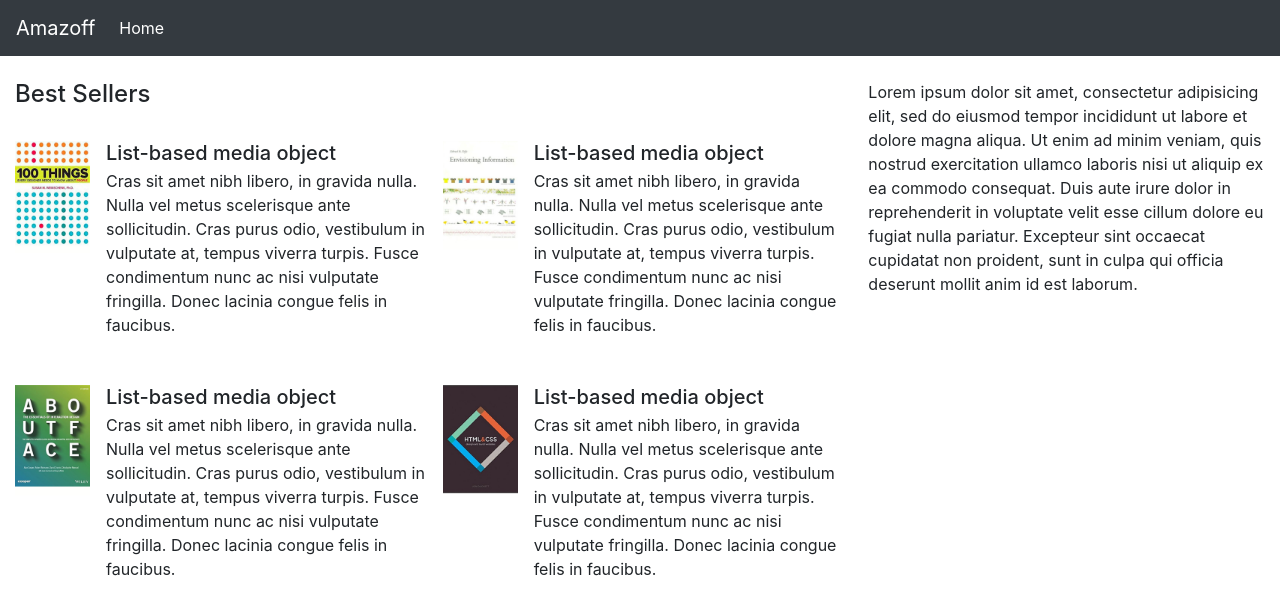
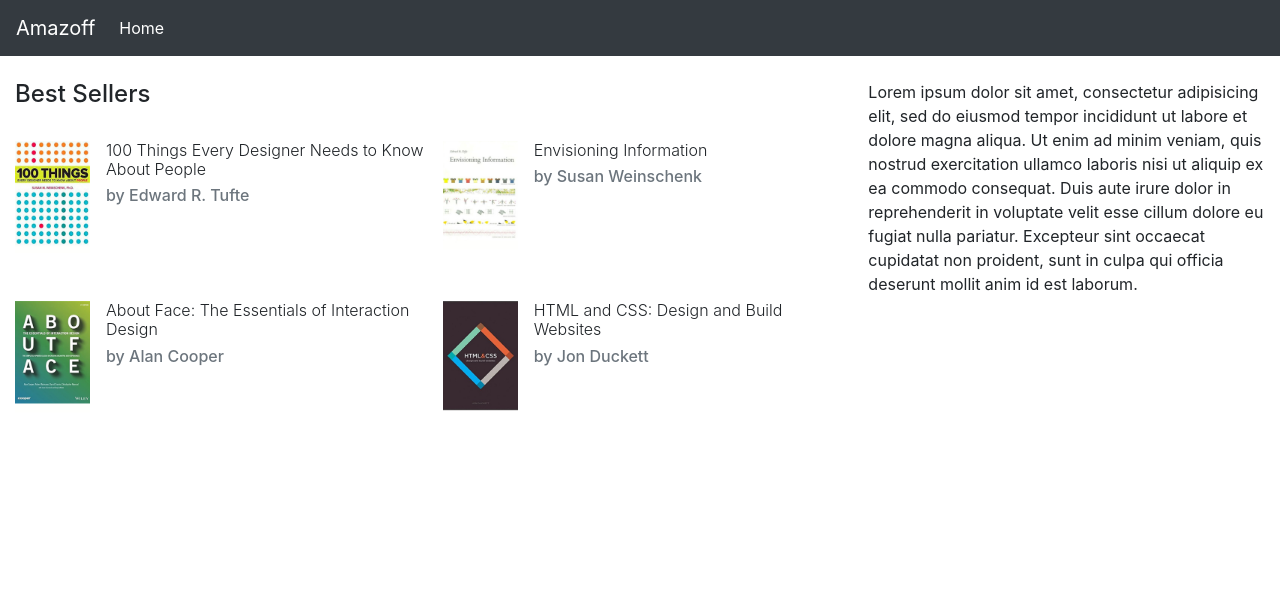
Before and after one commit to coriordan/amazoff-app, a React (Create React App) app: page / in a window 1280 px wide. Shown: the top 614 px of the page. Built offline with nearby package versions, Linux system fonts and the light colour scheme.

Commit message:
some work on book title and makred up author

```diff
--- a/src/App.css
+++ b/src/App.css
@@ -8,6 +8,10 @@ $BOOK
 
 .book__image {
   width: 75px;
+}
+
+.book__title {
+  font-weight: 300;
 }
 
 @media (min-width: 768px) {
--- a/src/App.js
+++ b/src/App.js
@@ -35,29 +35,29 @@ class AmazoffApp extends Component {
                   <li className="media book my-4">
                     <img className="book__image mr-3" src="/images/1.jpg" alt="Generic placeholder image"/>
                     <div className="media-body">
-                      <h5 className="mt-0 mb-1">List-based media object</h5>
-                      Cras sit amet nibh libero, in gravida nulla. Nulla vel metus scelerisque ante sollicitudin. Cras purus odio, vestibulum in vulputate at, tempus viverra turpis. Fusce condimentum nunc ac nisi vulputate fringilla. Donec lacinia congue felis in faucibus.
+                      <h6 className="book__title mt-0 mb-1">100 Things Every Designer Needs to Know About People</h6>
+                      <span className="text-muted h6">by Edward R. Tufte</span>
                     </div>
                   </li>
                   <li className="media book my-4">
                     <img className="book__image mr-3" src="/images/2.jpg" alt="Generic placeholder image"/>
                     <div className="media-body">
-                      <h5 className="mt-0 mb-1">List-based media object</h5>
-                      Cras sit amet nibh libero, in gravida nulla. Nulla vel metus scelerisque ante sollicitudin. Cras purus odio, vestibulum in vulputate at, tempus viverra turpis. Fusce condimentum nunc ac nisi vulputate fringilla. Donec lacinia congue felis in faucibus.
+                      <h6 className="book__title mt-0 mb-1">Envisioning Information</h6>
+                      <span className="text-muted h6">by Susan Weinschenk</span>
                     </div>
                   </li>
                   <li className="media book my-4">
                     <img className="book__image mr-3" src="/images/3.jpg" alt="Generic placeholder image"/>
                     <div className="media-body">
-                      <h5 className="mt-0 mb-1">List-based media object</h5>
-                      Cras sit amet nibh libero, in gravida nulla. Nulla vel metus scelerisque ante sollicitudin. Cras purus odio, vestibulum in vulputate at, tempus viverra turpis. Fusce condimentum nunc ac nisi vulputate fringilla. Donec lacinia congue felis in faucibus.
+                      <h6 className="book__title mt-0 mb-1">About Face: The Essentials of Interaction Design</h6>
+                      <span className="text-muted h6">by Alan Cooper</span>
                     </div>
                   </li>
                   <li className="media book my-4">
                     <img className="book__image mr-3" src="/images/4.jpg" alt="Generic placeholder image"/>
                     <div className="media-body">
-                      <h5 className="mt-0 mb-1">List-based media object</h5>
-                      Cras sit amet nibh libero, in gravida nulla. Nulla vel metus scelerisque ante sollicitudin. Cras purus odio, vestibulum in vulputate at, tempus viverra turpis. Fusce condimentum nunc ac nisi vulputate fringilla. Donec lacinia congue felis in faucibus.
+                      <h6 className="book__title mt-0 mb-1">HTML and CSS: Design and Build Websites</h6>
+                      <span className="text-muted h6">by Jon Duckett</span>
                     </div>
                   </li>
                 </ul>
```
